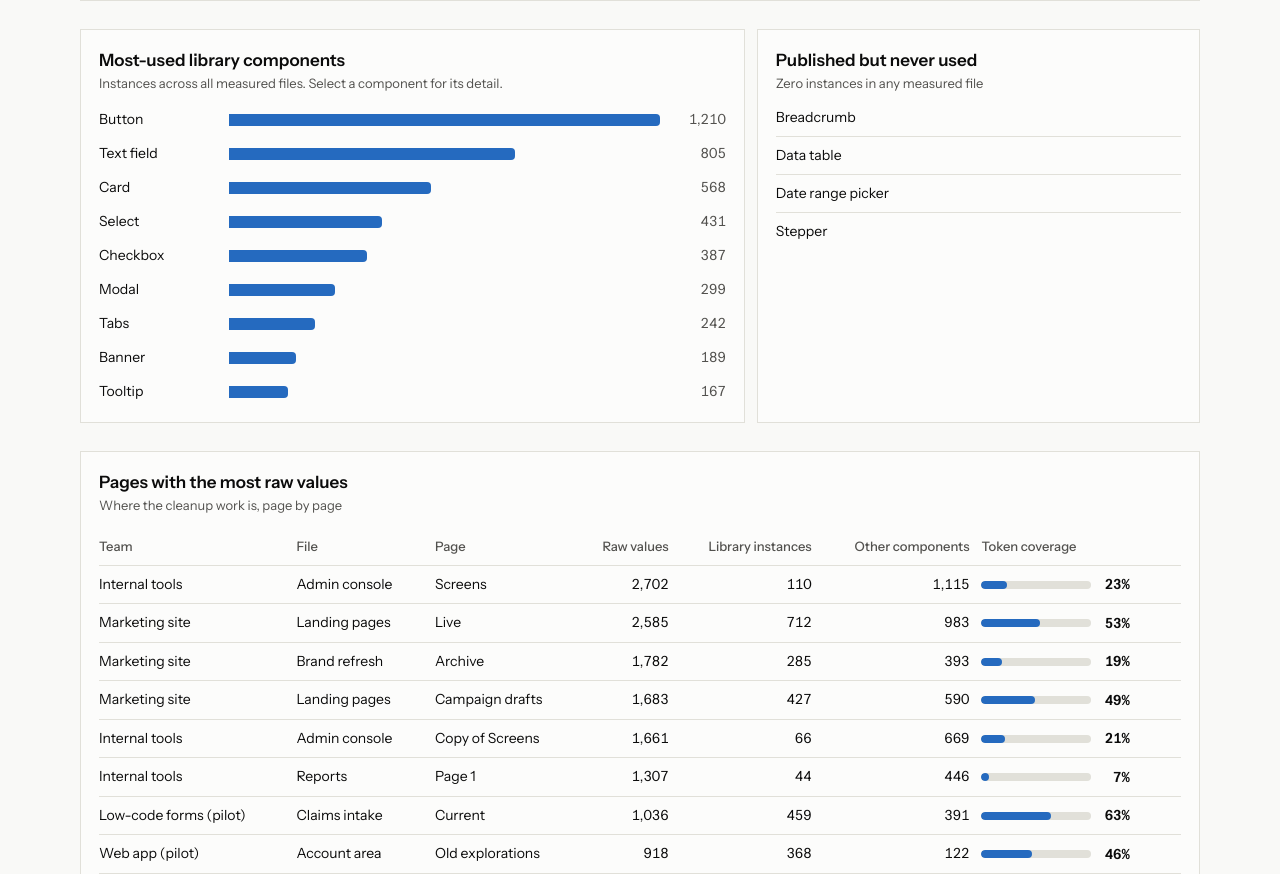
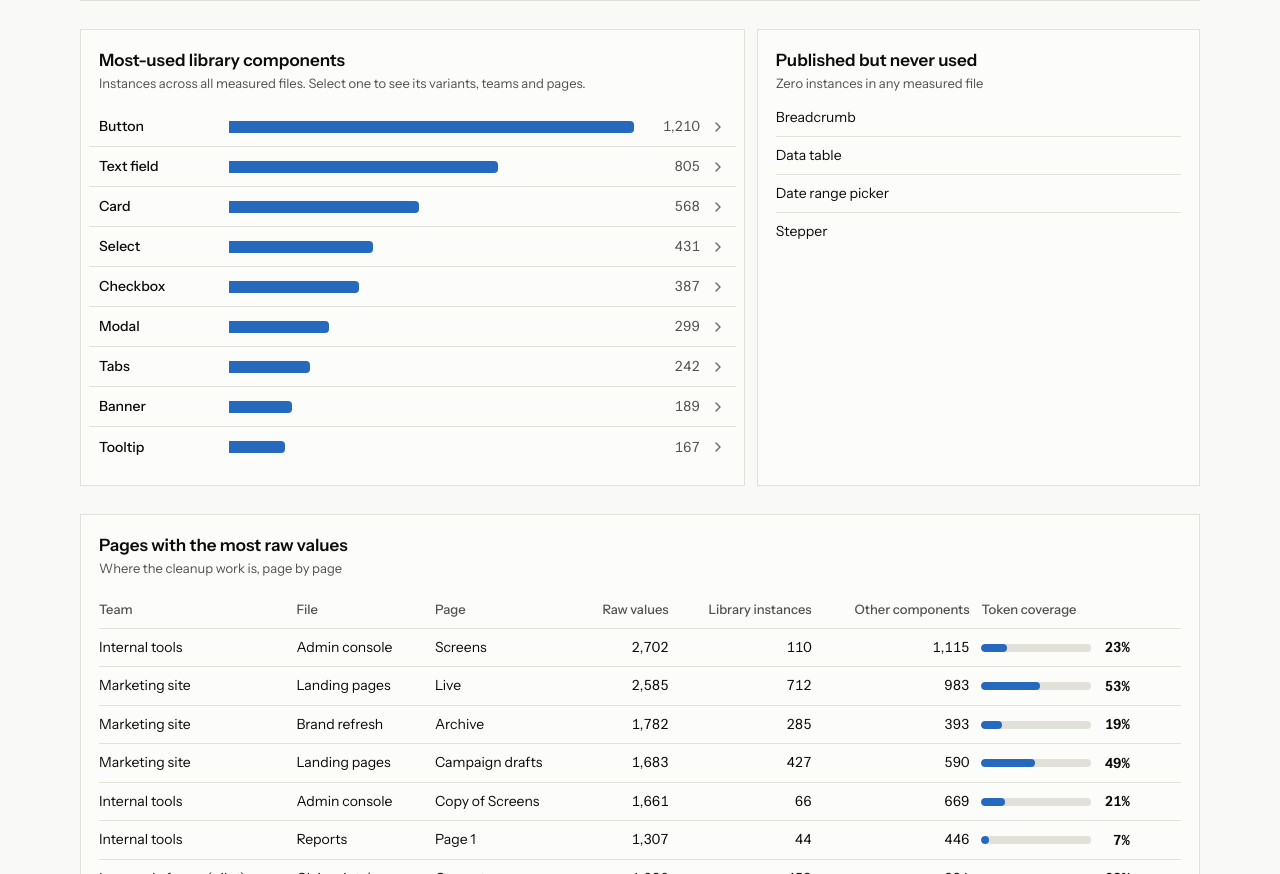
Before and after one commit to present-day/design-system-usage-dashboard, a website: page site/index.html in a window 1280 px wide. Shown: the part 1150-2024 px from the top of the page. Drawn offline with Linux system fonts and the light colour scheme.

Commit message:
Make the most-used component rows look clickable
Each row links to that component's page, but the only cue was an underline on
hover. Rows now end in a chevron, sit between dividers at a 40px height, and
get a background on hover and focus. The panel subtitle says what the page
shows. The landing page's components screenshot is retaken to match.

Co-Authored-By: Claude Opus 5.5 <noreply@anthropic.com>

```diff
--- a/site/index.html
+++ b/site/index.html
@@ -107,9 +107,18 @@
   .bar .track { display: block; height: 12px; }
   .bar .fill { display: block; height: 100%; background: var(--meter); border-radius: 0 4px 4px 0; min-width: 2px; }
   .bar .v { text-align: right; font-variant-numeric: tabular-nums; color: var(--ink2); }
-  a.bar { color: inherit; text-decoration: none; padding: 2px 0; }
-  a.bar:hover .label, a.bar:focus-visible .label { text-decoration: underline; }
-  a.bar:focus-visible { outline: 2px solid var(--meter); outline-offset: 2px; }
+  .bars:has(> a.bar) { gap: 0; }
+  a.bar {
+    grid-template-columns: 120px minmax(0, 1fr) 56px 16px; min-height: 40px; padding: 6px 10px; margin-inline: -10px;
+    color: inherit; text-decoration: none; border-bottom: 1px solid var(--grid);
+  }
+  a.bar:last-child { border-bottom: 0; }
+  a.bar .label { color: var(--ink); font-weight: 500; }
+  a.bar .go { width: 16px; height: 16px; fill: none; stroke: var(--muted); stroke-width: 2.2; stroke-linecap: round; stroke-linejoin: round; }
+  a.bar:hover, a.bar:focus-visible { background: var(--page); }
+  a.bar:hover .label, a.bar:focus-visible .label { text-decoration: underline; text-underline-offset: 3px; }
+  a.bar:hover .go, a.bar:focus-visible .go { stroke: var(--ink); }
+  a.bar:focus-visible { outline: 2px solid var(--meter); outline-offset: -2px; }
   #detail { width: 100%; }
   .back {
     display: inline-flex; align-items: center; gap: 6px; align-self: flex-start; min-height: 40px; padding: 0 16px 0 10px;
@@ -132,6 +141,7 @@
     .two { grid-template-columns: minmax(0, 1fr); }
     .tile .value { font-size: 28px; }
     .bar { grid-template-columns: 92px minmax(0, 1fr) 48px; }
+    a.bar { grid-template-columns: 92px minmax(0, 1fr) 48px 16px; }
   }
 </style>
 </head>
@@ -208,7 +218,7 @@
           <div class="panel-head">
             <div>
               <h2>Most-used library components</h2>
-              <p>Instances across all measured files. Select a component for its detail.</p>
+              <p>Instances across all measured files. Select one to see its variants, teams and pages.</p>
             </div>
           </div>
           <div class="bars" id="bars"></div>
@@ -559,7 +569,8 @@
       var inner = '<span class="label">' + esc(row.label) + '</span><span class="track"><span class="fill" style="width:' +
         (row.value / top * 100).toFixed(1) + '%"></span></span><span class="v">' + fmt(row.value) + '</span>';
       return linked
-        ? '<a class="bar" href="#component/' + encodeURIComponent(row.label) + '" title="' + title + '">' + inner + '</a>'
+        ? '<a class="bar" href="#component/' + encodeURIComponent(row.label) + '" title="' + title + '">' + inner +
+          '<svg class="go" viewBox="0 0 24 24" aria-hidden="true"><path d="M9 6l6 6-6 6"/></svg></a>'
         : '<div class="bar" title="' + title + '">' + inner + '</div>';
     }).join('');
   }
```
Also changed, not shown: site/about/shots/t-components.webp.
